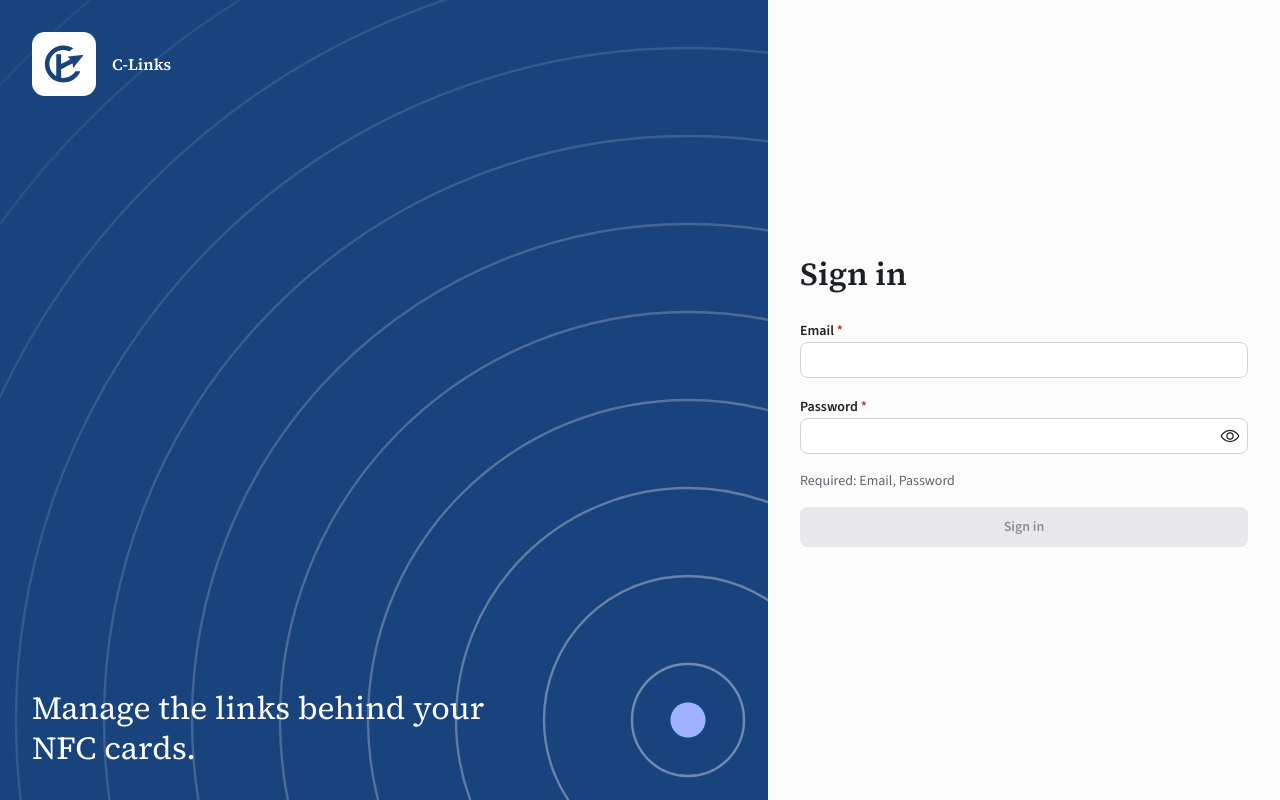
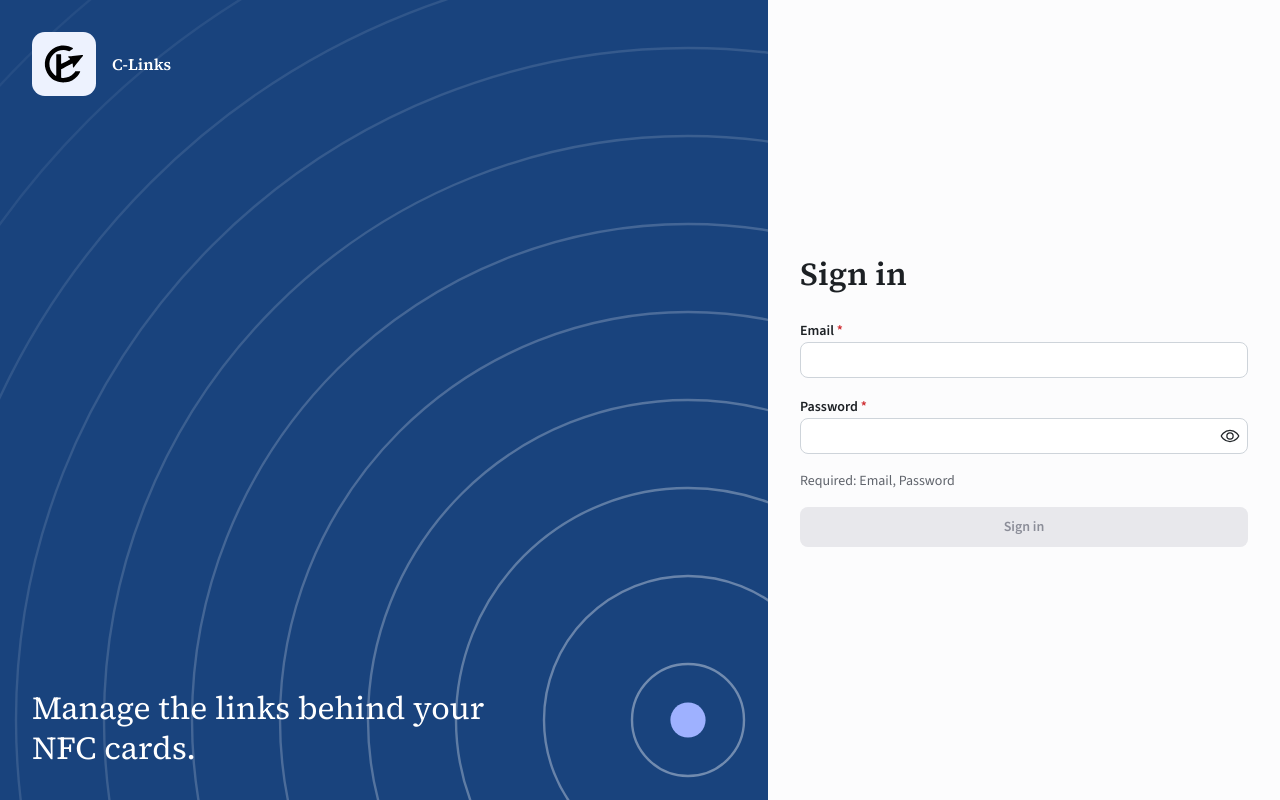
Before and after one commit to JjByteX/c-links, a Next.js app: page /login in a window 1280 px wide. Built offline with nearby package versions, Linux system fonts and the light colour scheme.

Commit message:
update logo color

```diff
--- a/components/sign-in-form.tsx
+++ b/components/sign-in-form.tsx
@@ -55,15 +55,11 @@ export function SignInForm() {
     <main className={classes.page}>
       {/* Brand panel: the logo and name as one lockup, then the statement.
           The logo is decorative because the name sits beside it, and it keeps
-          the white tile in both color schemes since the panel color is the
+          the light tile in both color schemes since the panel color is the
           same dark blue in both. */}
       <div className={classes.brand}>
         <div className={classes.lockup}>
-          <Image
-            src="/clinks_logo_brand.svg"
-            alt=""
-            className={classes.brandLogo}
-          />
+          <Image src="/clinks_logo.svg" alt="" className={classes.brandLogo} />
           <p className={classes.brandName}>C-Links</p>
         </div>
         <p className={classes.statement}>
```
Also changed, not shown: public/clinks_logo.svg, public/clinks_logo_dark.svg.
